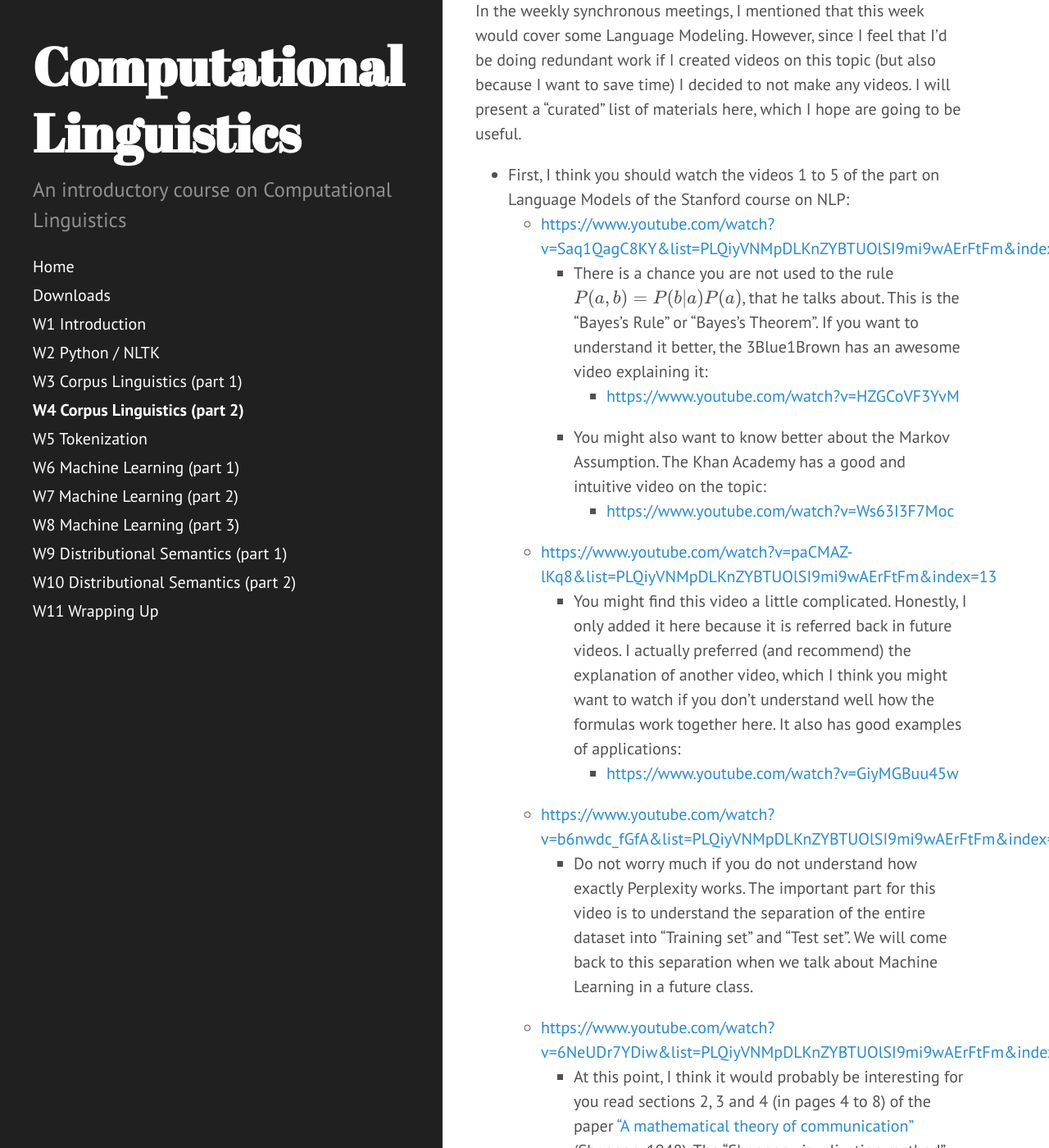
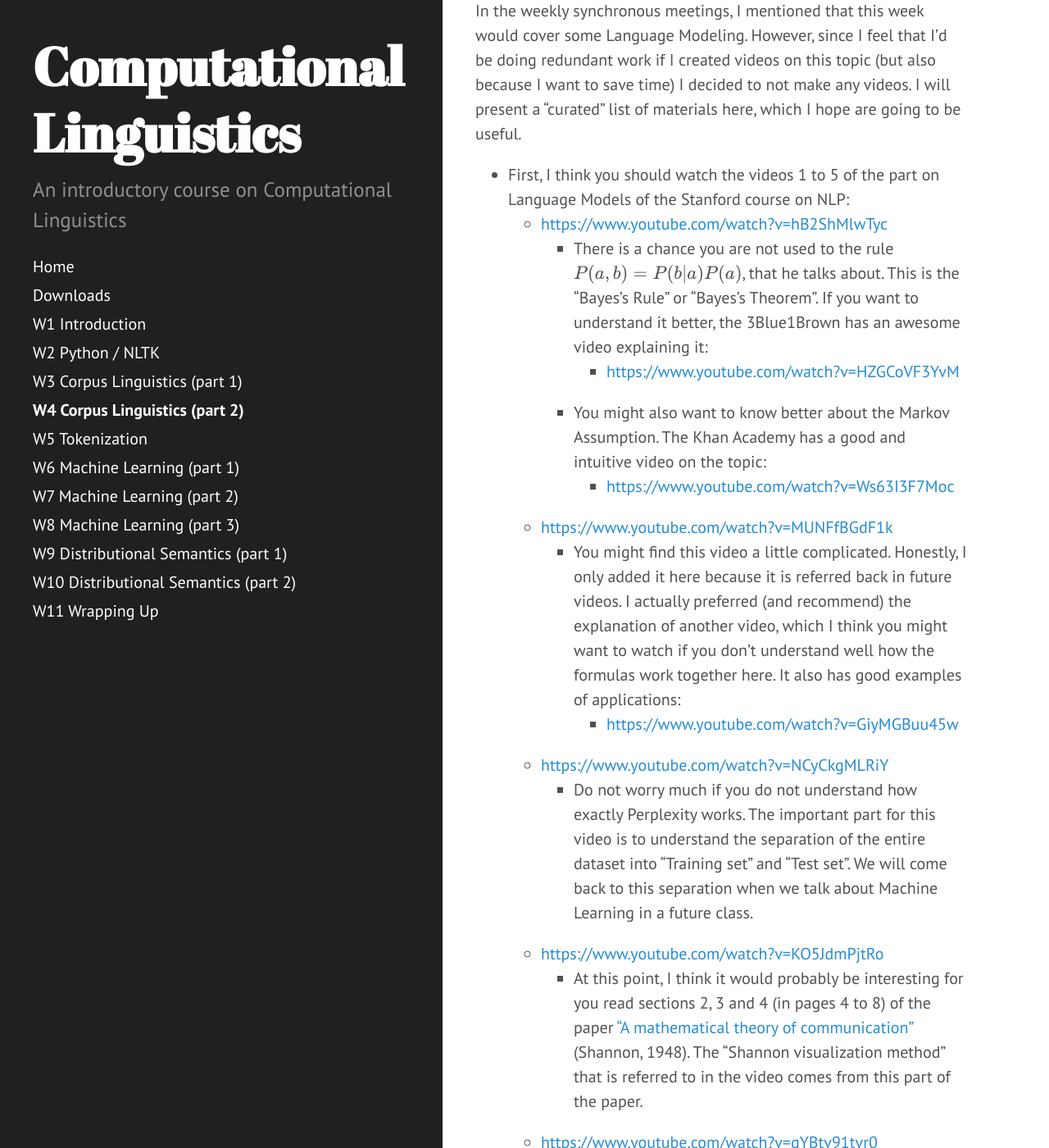
Before and after one commit to jcbgamboa/computational_linguistics, a Jekyll site: the page built from public/pages/w04_corpus_ling2.md, in a window 1280 px wide and 1400 px high, scrolled down 1756 px. Shown: the whole window at 82% size. Built offline with Jekyll 4.4.1, drawn with Linux system fonts in a browser that asks for light colours; formulas are drawn with MathJax 3; our own code applies the rules of GitHub Pages for plain Markdown files; some of the changed lines change nothing that is shown; some of the changed text lies outside the part shown.

Commit message:
Fix broken links to Stanford classes

```diff
--- a/public/pages/w04_corpus_ling2.md
+++ b/public/pages/w04_corpus_ling2.md
@@ -35,7 +35,7 @@ useful.
 
 * First, I think you should watch the videos 1 to 5 of the part on Language
   Models of the Stanford course on NLP:
-    * [https://www.youtube.com/watch?v=Saq1QagC8KY&list=PLQiyVNMpDLKnZYBTUOlSI9mi9wAErFtFm&index=12](https://www.youtube.com/watch?v=Saq1QagC8KY&list=PLQiyVNMpDLKnZYBTUOlSI9mi9wAErFtFm&index=12)
+    * [https://www.youtube.com/watch?v=hB2ShMlwTyc](https://www.youtube.com/watch?v=hB2ShMlwTyc)
         * There is a chance you are not used to the rule
           $P(a,b) = P(b|a)P(a)$, that he talks about. This is the
           "Bayes's Rule" or "Bayes's Theorem". If you want to understand
@@ -44,7 +44,7 @@ useful.
         * You might also want to know better about the Markov Assumption.
           The Khan Academy has a good and intuitive video on the topic:
             * [https://www.youtube.com/watch?v=Ws63I3F7Moc](https://www.youtube.com/watch?v=Ws63I3F7Moc)
-    * [https://www.youtube.com/watch?v=paCMAZ-lKq8&list=PLQiyVNMpDLKnZYBTUOlSI9mi9wAErFtFm&index=13](https://www.youtube.com/watch?v=paCMAZ-lKq8&list=PLQiyVNMpDLKnZYBTUOlSI9mi9wAErFtFm&index=13)
+    * [https://www.youtube.com/watch?v=MUNFfBGdF1k](https://www.youtube.com/watch?v=MUNFfBGdF1k)
         * You might find this video a little complicated. Honestly, I only
           added it here because it is referred back in future videos. I
           actually preferred (and recommend) the explanation of another video,
@@ -52,20 +52,20 @@ useful.
           how the formulas work together here. It also has good examples of
           applications:
             * [https://www.youtube.com/watch?v=GiyMGBuu45w](https://www.youtube.com/watch?v=GiyMGBuu45w)
-    * [https://www.youtube.com/watch?v=b6nwdc_fGfA&list=PLQiyVNMpDLKnZYBTUOlSI9mi9wAErFtFm&index=14](https://www.youtube.com/watch?v=b6nwdc_fGfA&list=PLQiyVNMpDLKnZYBTUOlSI9mi9wAErFtFm&index=14)
+    * [https://www.youtube.com/watch?v=NCyCkgMLRiY](https://www.youtube.com/watch?v=NCyCkgMLRiY)
         * Do not worry much if you do not understand how exactly Perplexity
           works. The important part for this video is to understand the
           separation of the entire dataset into "Training set" and "Test set".
           We will come back to this separation when we talk about Machine
           Learning in a future class.
-    * [https://www.youtube.com/watch?v=6NeUDr7YDiw&list=PLQiyVNMpDLKnZYBTUOlSI9mi9wAErFtFm&index=15](https://www.youtube.com/watch?v=6NeUDr7YDiw&list=PLQiyVNMpDLKnZYBTUOlSI9mi9wAErFtFm&index=15)
+    * [https://www.youtube.com/watch?v=KO5JdmPjtRo](https://www.youtube.com/watch?v=KO5JdmPjtRo)
         * At this point, I think it would probably be interesting for you read
           sections 2, 3 and 4 (in pages 4 to 8) of the paper
           ["A mathematical theory of communication"](http://people.math.harvard.edu/~ctm/home/text/others/shannon/entropy/entropy.pdf)
           (Shannon, 1948).
           The "Shannon visualization method" that is referred to in the video
           comes from this part of the paper.
-    * [https://www.youtube.com/watch?v=ZbHFLgBWgdQ&list=PLQiyVNMpDLKnZYBTUOlSI9mi9wAErFtFm&index=16](https://www.youtube.com/watch?v=ZbHFLgBWgdQ&list=PLQiyVNMpDLKnZYBTUOlSI9mi9wAErFtFm&index=16)
+    * [https://www.youtube.com/watch?v=gYBtv91tvr0](https://www.youtube.com/watch?v=gYBtv91tvr0)
 
 * Ok... but what do people actually use for Language Modeling? For a few of
   years, certain Recurrent Neural Networks became really popular. Nowadays, the
```
